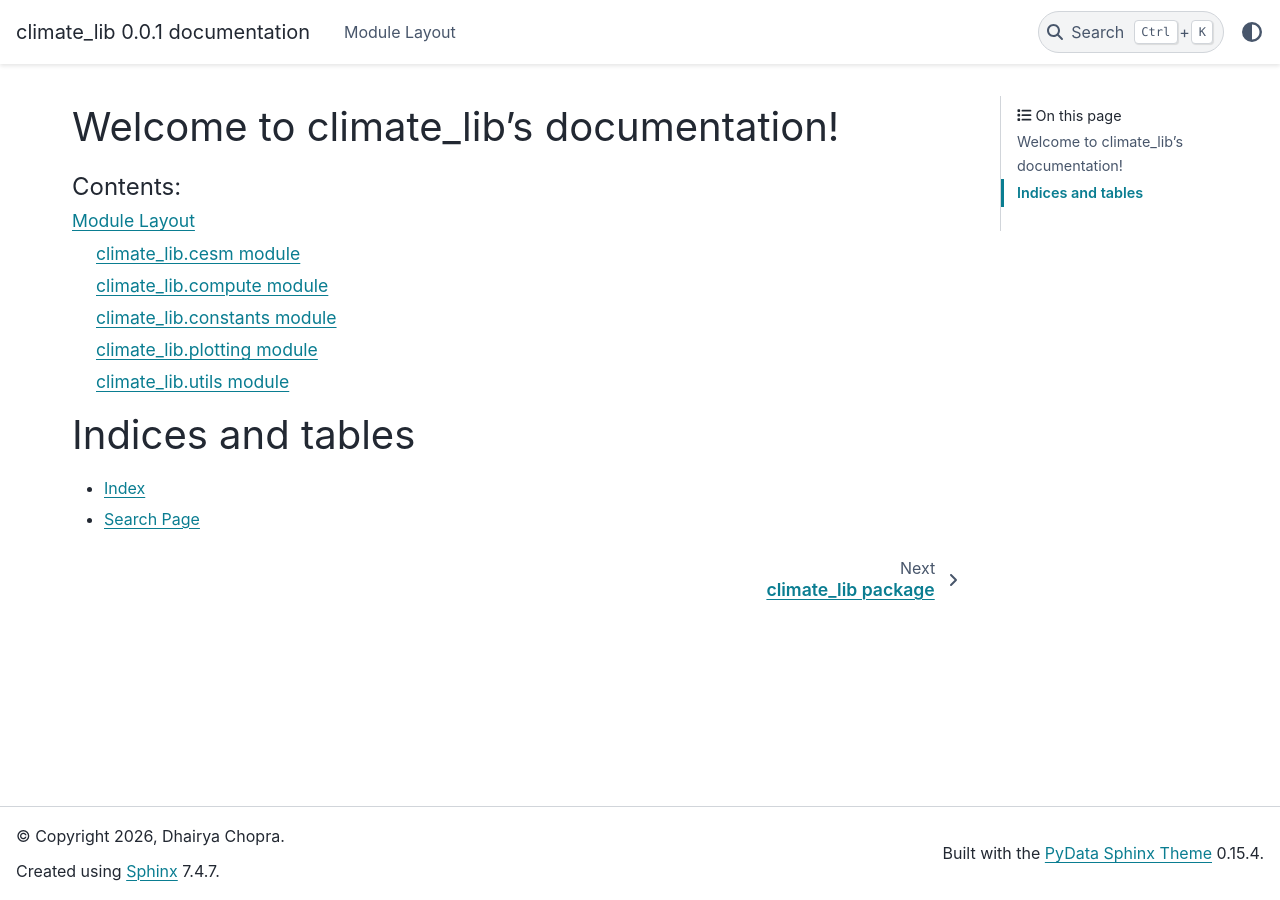
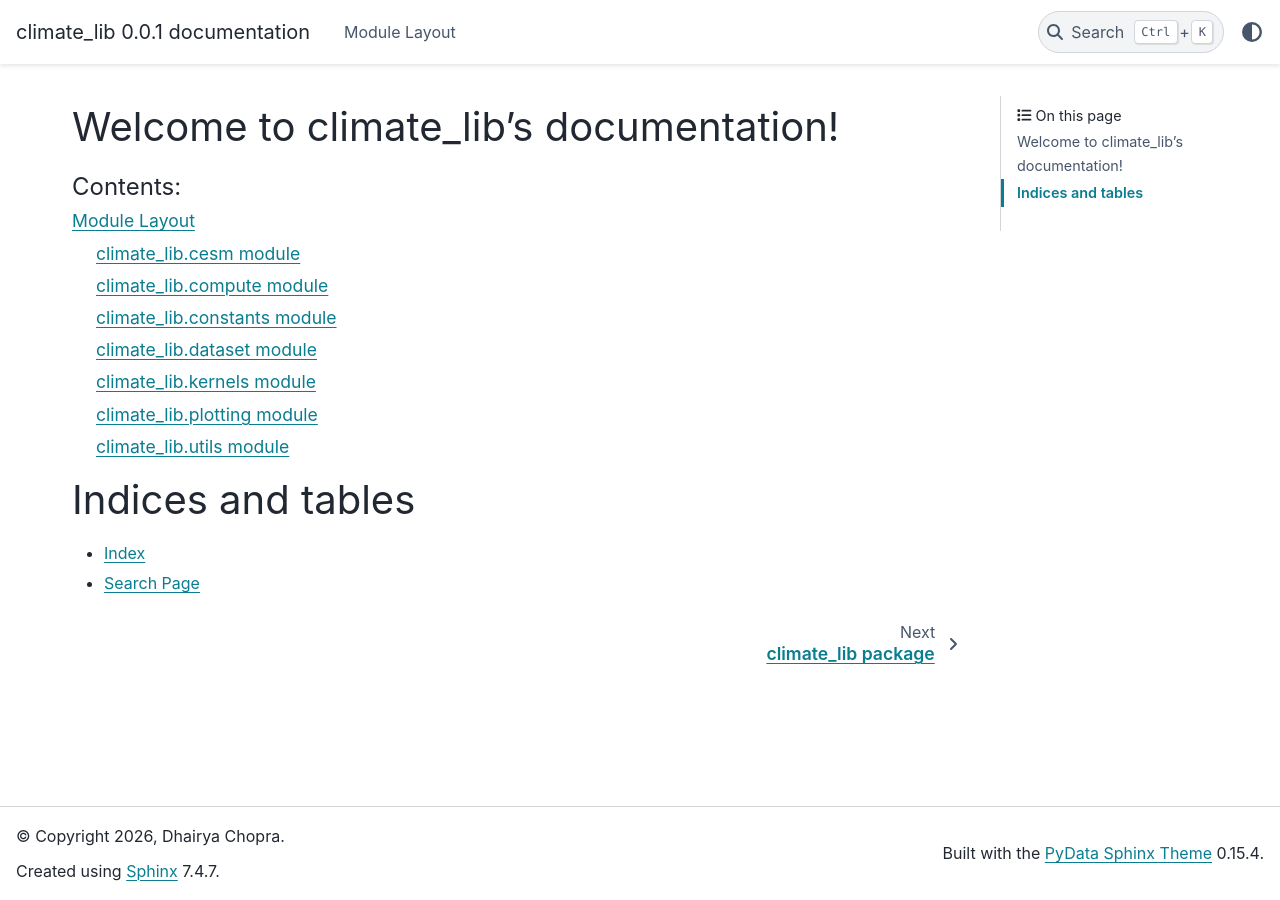
Before and after one commit to GGBoss101/climate_lib, a Sphinx documentation site: the page built from docs/index.rst, in a window 1280 px wide. Built offline with Sphinx 7.4.7 and the PyData theme 0.15.4, drawn with Linux system fonts in a browser that asks for light colours.

```diff
--- a/docs/climate_lib.rst
+++ b/docs/climate_lib.rst
@@ -33,6 +33,22 @@ climate\_lib.constants module
    :show-inheritance:
    :undoc-members:
 
+climate\_lib.dataset module
+---------------------------
+
+.. automodule:: climate_lib.dataset
+   :members:
+   :show-inheritance:
+   :undoc-members:
+
+climate\_lib.kernels module
+---------------------------
+
+.. automodule:: climate_lib.kernels
+   :members:
+   :show-inheritance:
+   :undoc-members:
+
 climate\_lib.plotting module
 ----------------------------
 
```
Also changed, not shown: 19 other files.
